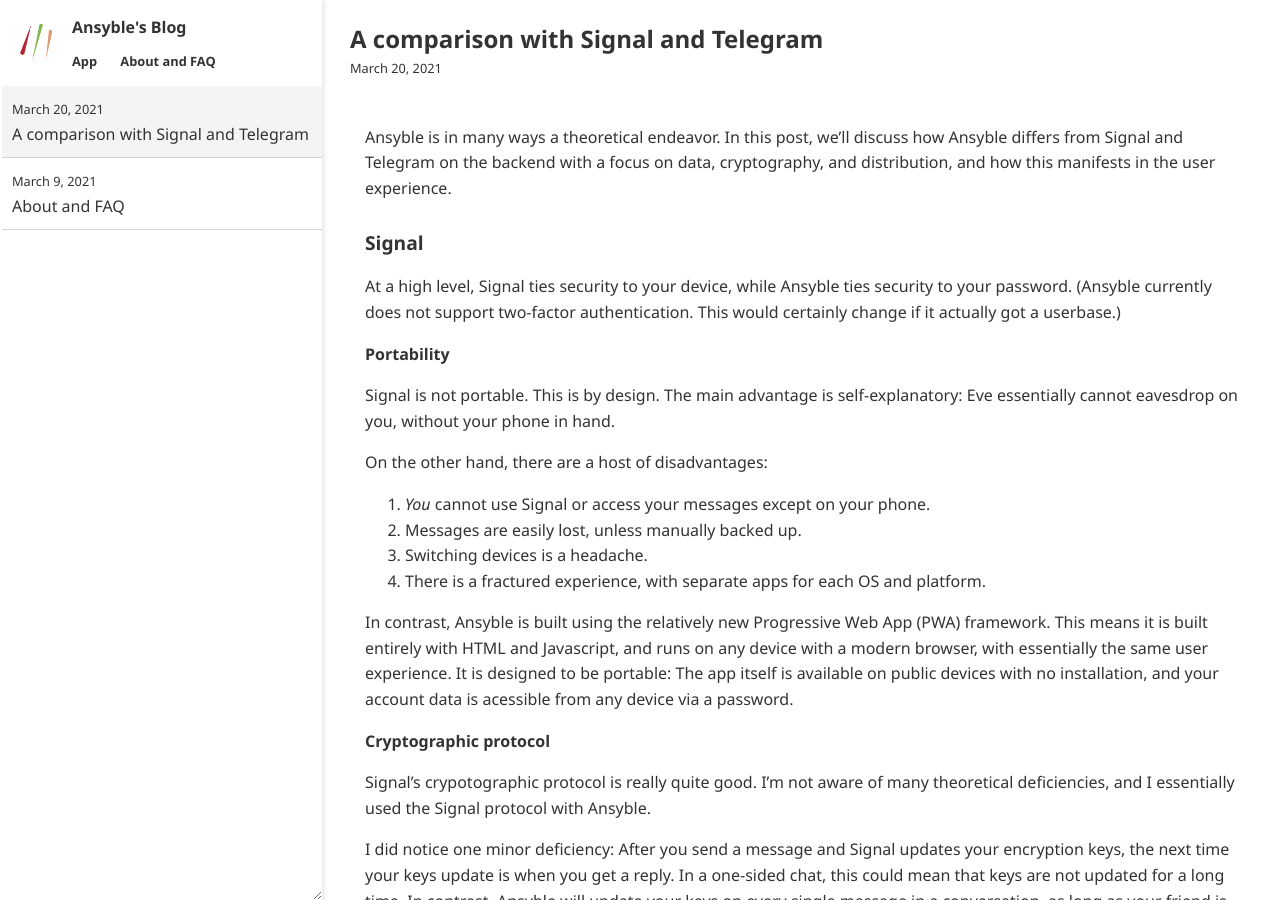
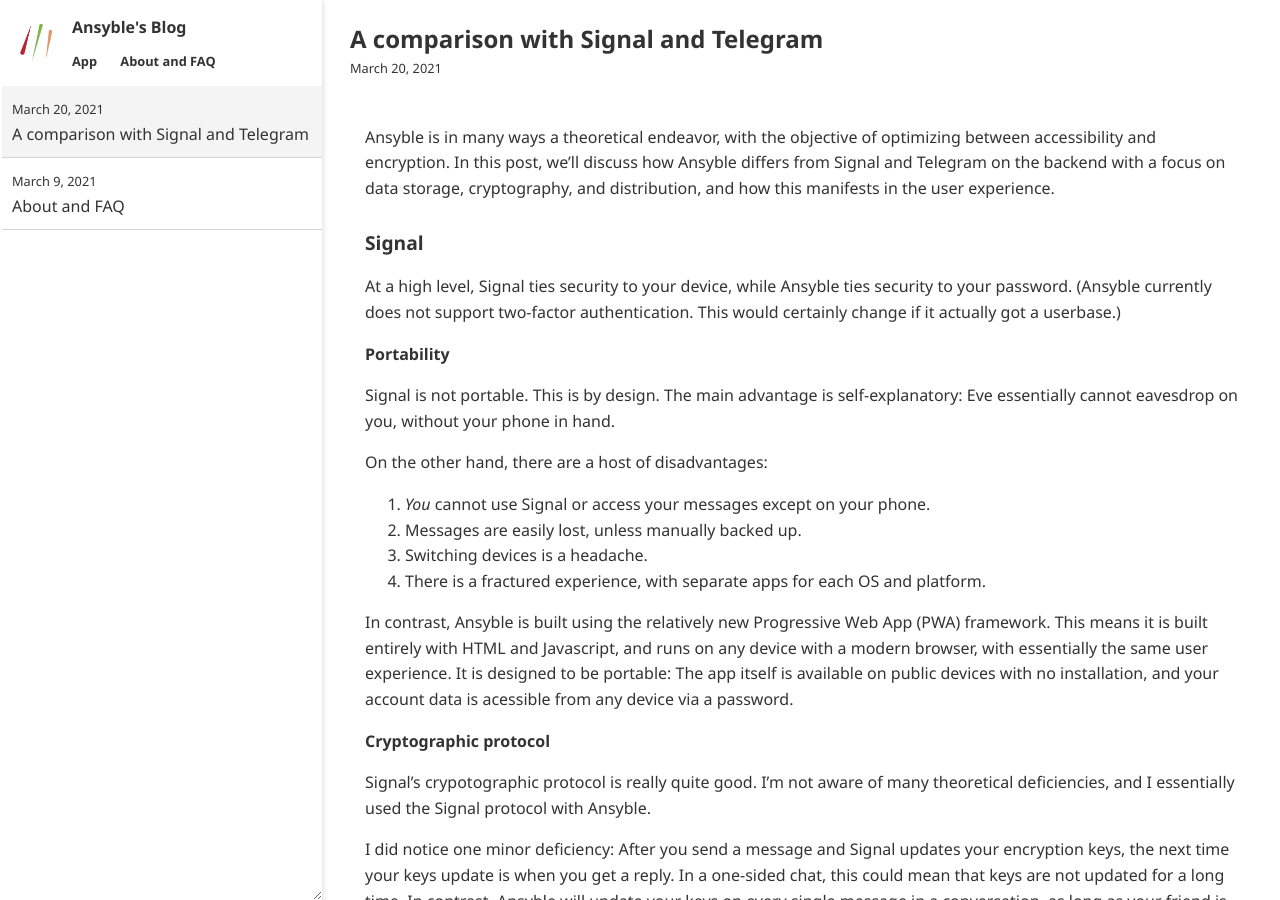
Before and after one commit to ansyblenetwork/ansybleblog, a Jekyll site: the page built from _posts/2021-03-20-a-comparison-with-signal-and-telegram.md, in a window 1280 px wide and 900 px high. Built offline with Jekyll 4.4.1, drawn with Linux system fonts in a browser that asks for light colours.

Commit message:
Update 2021-03-20-a-comparison-with-signal-and-telegram.md

```diff
--- a/_posts/2021-03-20-a-comparison-with-signal-and-telegram.md
+++ b/_posts/2021-03-20-a-comparison-with-signal-and-telegram.md
@@ -2,7 +2,7 @@
 title: "A comparison with Signal and Telegram"
 ---
 
-Ansyble is in many ways a theoretical endeavor. In this post, we'll discuss how Ansyble differs from Signal and Telegram on the backend with a focus on data, cryptography, and distribution, and how this manifests in the user experience.
+Ansyble is in many ways a theoretical endeavor, with the objective of optimizing between accessibility and encryption. In this post, we'll discuss how Ansyble differs from Signal and Telegram on the backend with a focus on data storage, cryptography, and distribution, and how this manifests in the user experience.
 
 ### Signal
 
```
